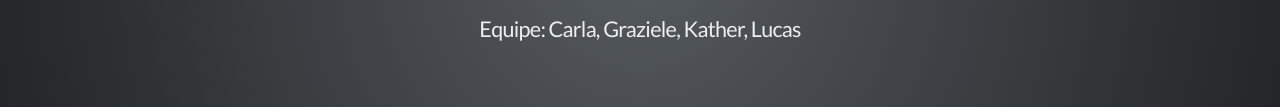
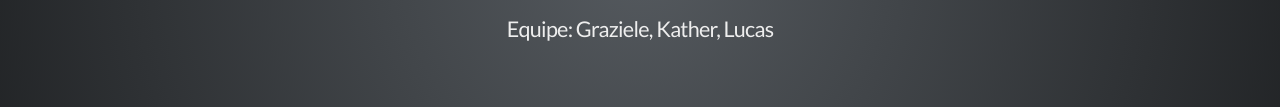
Before and after one commit to AgtLucas/Razor, a website: page index.html in a window 1280 px wide. Shown: the part 442-549 px from the top of the page. Drawn offline with Linux system fonts and the light colour scheme.

Commit message:
Update index.html

```diff
--- a/index.html
+++ b/index.html
@@ -40,7 +40,7 @@
 					<h1>JSF</h1>
 					<h3>Java Server Faces</h3>
 					<p>
-						<small>Equipe: Carla, Graziele, Kather, Lucas</small>
+						<small>Equipe: Graziele, Kather, Lucas</small>
 					</p>
 				</section>
 
```
